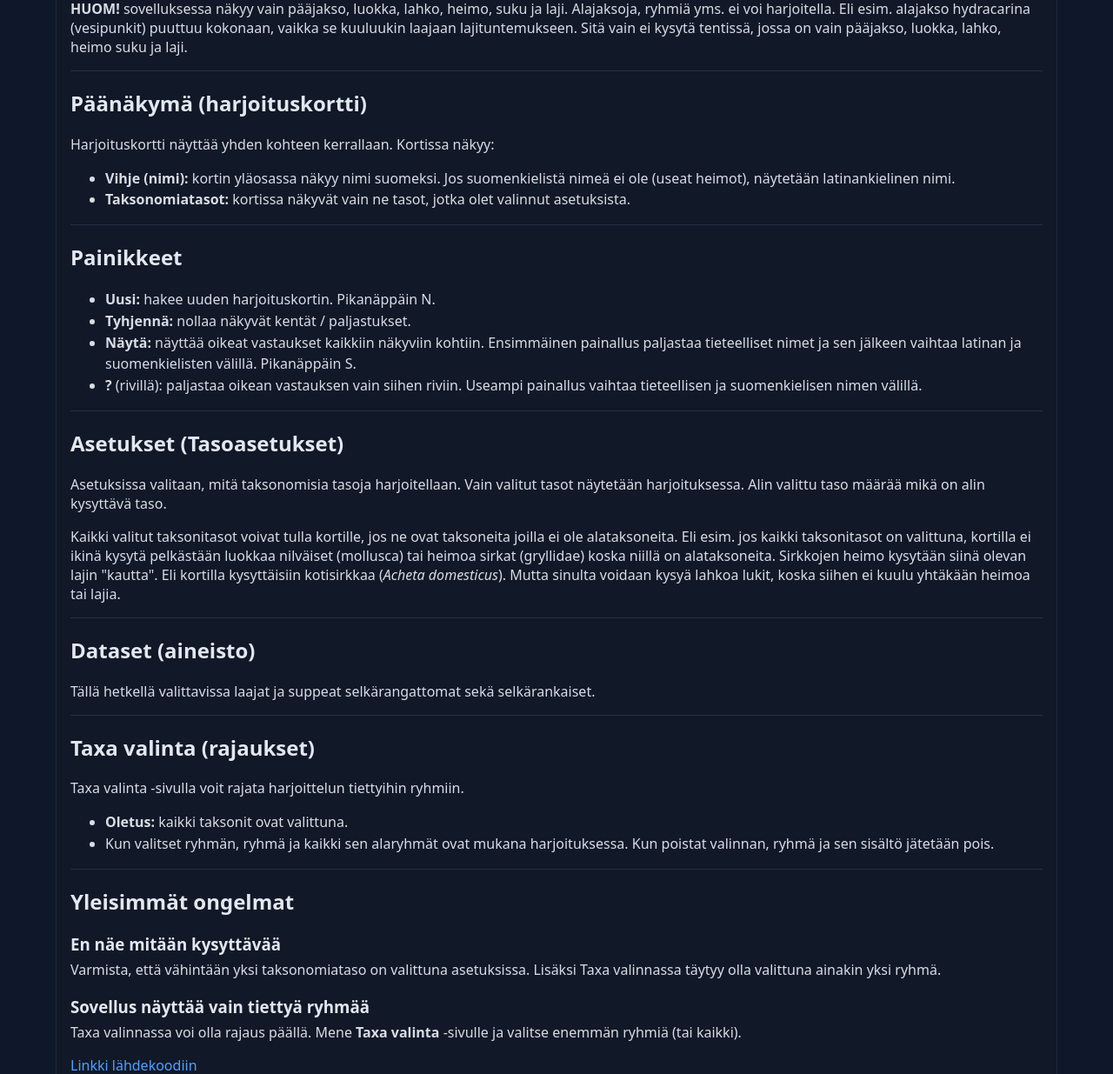
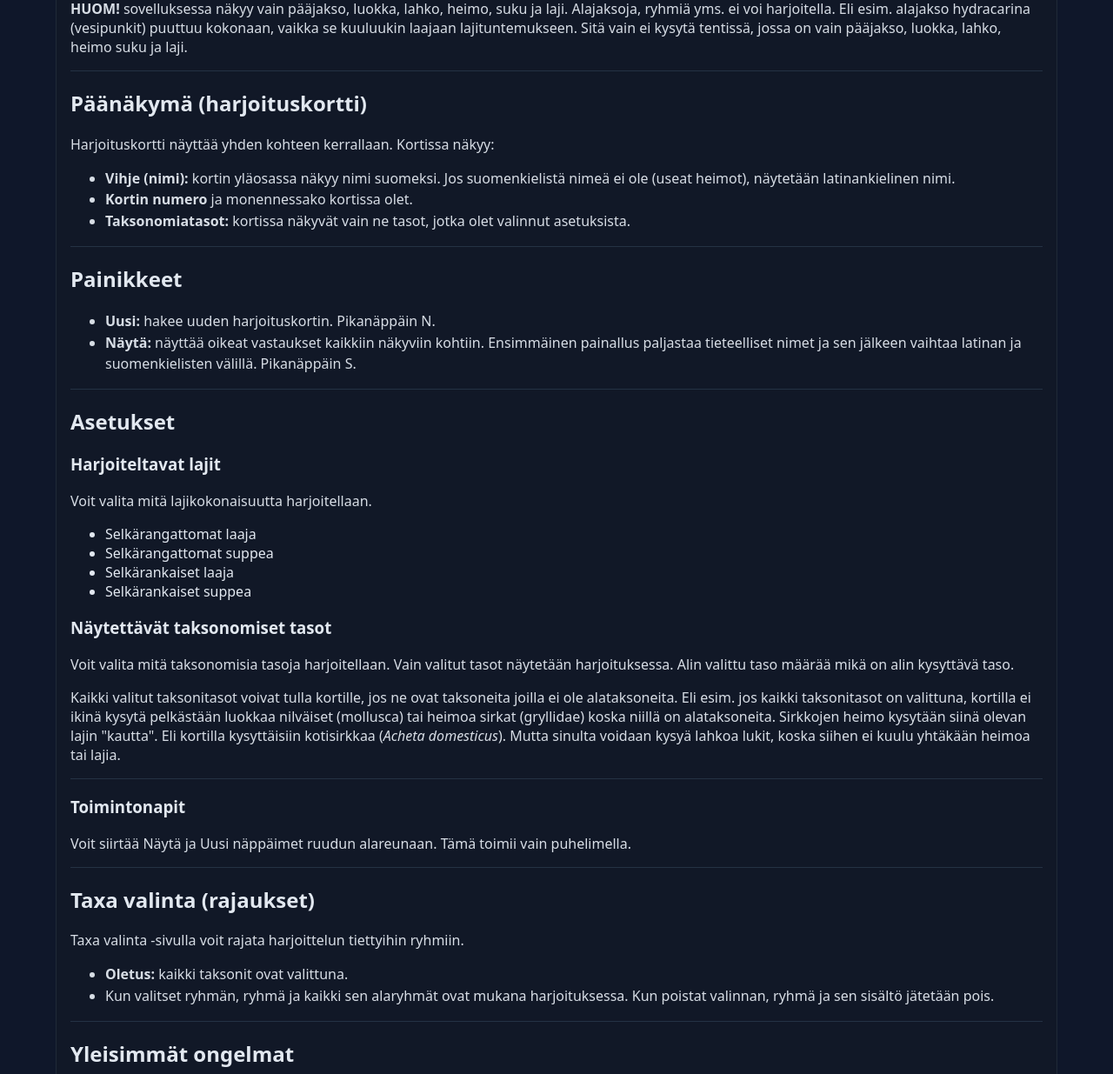
Before and after one commit to kootepe/taxatrainer, a Flask app: page /manual in a window 1280 px wide. Shown: the part 353-1588 px from the top of the page at 87% size. Run offline with Flask 3, Linux system fonts and the light colour scheme.

Commit message:
add to manual

```diff
--- a/app.py
+++ b/app.py
@@ -731,6 +731,7 @@ def save_settings():
         datasets=datasets,
         selected_dataset=selected,
         rank_fi=RANK_FI,
+        actions_position=session.get("actions_position", "top"),
         saved=True,
     )
 
--- a/templates/manual.html
+++ b/templates/manual.html
@@ -53,6 +53,7 @@
           <strong>Vihje (nimi):</strong> kortin yläosassa näkyy nimi suomeksi.
           Jos suomenkielistä nimeä ei ole (useat heimot), näytetään latinankielinen nimi.
         </li>
+          <li><strong>Kortin numero</strong> ja monennessako kortissa olet.</li>
         <li>
           <strong>Taksonomiatasot:</strong> kortissa näkyvät vain ne tasot, jotka olet valinnut asetuksista.
         </li>
@@ -63,26 +64,29 @@
       <h2>Painikkeet</h2>
       <ul style="line-height:1.55; opacity:0.95;">
         <li><strong>Uusi:</strong> hakee uuden harjoituskortin. Pikanäppäin N.</li>
-        <li><strong>Tyhjennä:</strong> nollaa näkyvät kentät / paljastukset.</li>
         <li><strong>Näytä:</strong> näyttää oikeat vastaukset kaikkiin näkyviin
             kohtiin. Ensimmäinen painallus paljastaa tieteelliset nimet ja sen
             jälkeen vaihtaa latinan ja suomenkielisten välillä. Pikanäppäin
             S.</li>
-        <li><strong>?</strong> (rivillä): paljastaa oikean vastauksen vain siihen riviin. Useampi painallus vaihtaa tieteellisen ja suomenkielisen nimen välillä.</li>
       </ul>
 
       <hr style="border:0; border-top:1px solid #243244; margin:16px 0;" />
 
-      <h2>Asetukset (Tasoasetukset)</h2>
+      <h2>Asetukset</h2>
+      <h3>Harjoiteltavat lajit</h3>
+        <p class="manp">Voit valita mitä lajikokonaisuutta harjoitellaan.</p>
+        <ul>
+          <li>Selkärangattomat laaja</li>
+          <li>Selkärangattomat suppea</li>
+          <li>Selkärankaiset laaja</li>
+          <li>Selkärankaiset suppea</li>
+        </ul>
+      <h3>Näytettävät taksonomiset tasot</h3>
       <p class="manp">
-        Asetuksissa valitaan, mitä taksonomisia tasoja harjoitellaan. Vain valitut
+        Voit valita mitä taksonomisia tasoja harjoitellaan. Vain valitut
           tasot näytetään harjoituksessa. Alin valittu taso määrää mikä on alin
           kysyttävä taso.
-          <!-- Eli jos jostain syystä valitsisit pääjakso, suku ja -->
-          <!-- laji, sinulta ei silti kysytä pelkkiä pääjaksoja, mutta kortilla näytetään -->
-          <!-- vain pääjakso, suku ja laji. -->
       </p>
-
       <p class="manp">
           Kaikki valitut taksonitasot voivat tulla kortille, jos ne ovat
           taksoneita joilla ei ole alataksoneita. Eli esim. jos kaikki
@@ -96,9 +100,9 @@
 
       <hr style="border:0; border-top:1px solid #243244; margin:16px 0;" />
 
-      <h2>Dataset (aineisto)</h2>
+      <h3>Toimintonapit</h3>
       <p class="manp">
-          Tällä hetkellä valittavissa laajat ja suppeat selkärangattomat sekä selkärankaiset.
+        Voit siirtää Näytä ja Uusi näppäimet ruudun alareunaan. Tämä toimii vain puhelimella.
       </p>
 
       <hr style="border:0; border-top:1px solid #243244; margin:16px 0;" />
```
